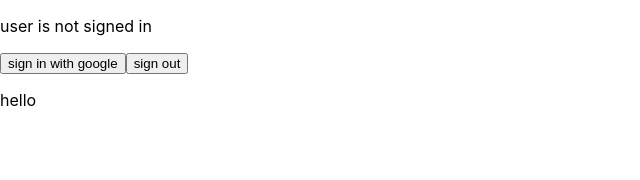
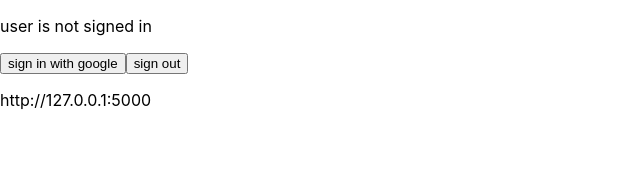
Before and after one commit to CKIMM7/web-deploy_frontend, a React (Create React App) app: page / in a window 1280 px wide. Shown: the top 180 px of the page, without its empty margins (0-640 px from the left). Built offline with nearby package versions, Linux system fonts and the light colour scheme; no server answers.

Commit message:
added env for url

```diff
--- a/src/App.js
+++ b/src/App.js
@@ -115,7 +115,7 @@ function App() {
       {user.id && <button onClick={ec2StartHandler}>start EC2 instance</button>}
 
       {user.id && <button onClick={viewYourServers}>view your servers</button>}
-      <p>{process.env.REACT_APP_WEBSITE_NAME}</p>
+      <p>{process.env.REACT_APP_URL}</p>
     </div>
   );
 }
```
